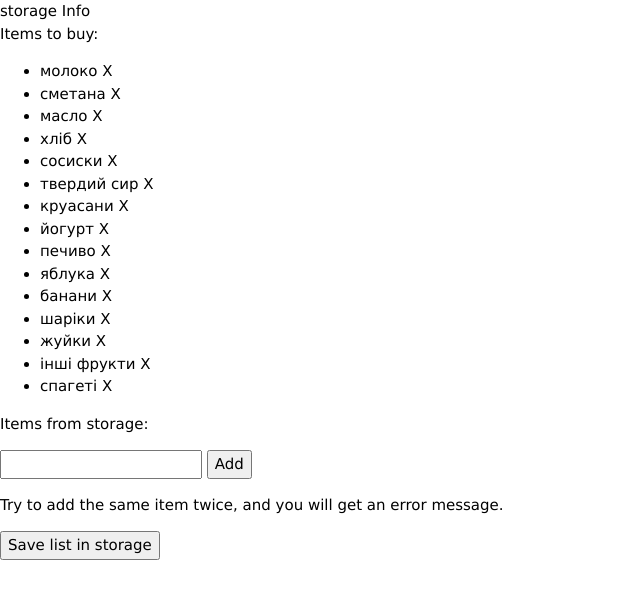
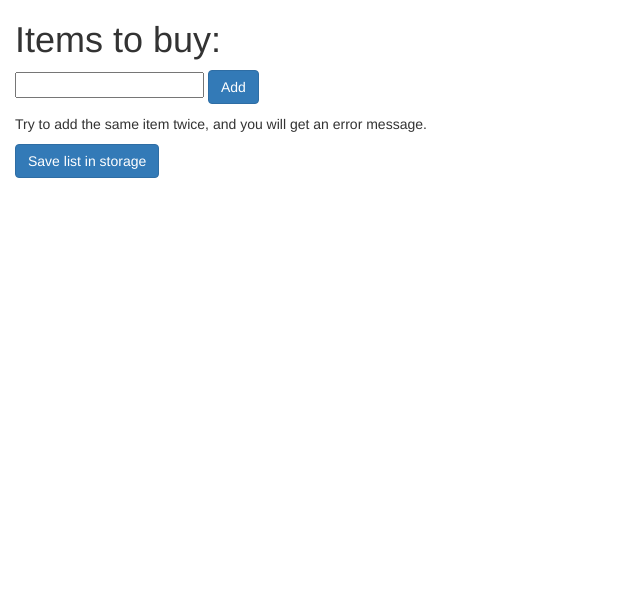
Before and after one commit to kodukha/list, a website: page views/index.html in a window 1280 px wide. Shown: the whole page, without its empty margins (0-640 px from the left). Drawn offline with nearby package versions, Linux system fonts and the light colour scheme.

Commit message:
added bootstrap styles and removed hard-coded list

```diff
--- a/views/index.html
+++ b/views/index.html
@@ -1,17 +1,21 @@
 <!DOCTYPE html>
-<html>
+<html lang="en">
+  <head>
+    <meta charset="utf-8">
+    <meta name="viewport" content="width=device-width, initial-scale=1">
     <script src="https://ajax.googleapis.com/ajax/libs/angularjs/1.4.8/angular.min.js"></script>
-
-<link rel="stylesheet" href="https://www.w3schools.com/lib/w3.css">
-
+    <link rel="stylesheet" href="https://maxcdn.bootstrapcdn.com/bootstrap/3.3.7/css/bootstrap.min.css">
+    <script src="https://ajax.googleapis.com/ajax/libs/jquery/3.1.1/jquery.min.js"></script>
+    <script src="https://maxcdn.bootstrapcdn.com/bootstrap/3.3.7/js/bootstrap.min.js"></script>
+</head>
 <body>
 
 <script>
 var app = angular.module("myShoppingList", []);
 app.controller("myCtrl", function($scope) {
-    $scope.products = ["молоко", "сметана", "масло", "хліб", "сосиски", "твердий сир", "круасани", "йогурт", "печиво", "яблука", "банани","шаріки", "жуйки", "інші фрукти", "спагеті"];
+    /*$scope.products2 = ["молоко", "сметана", "масло", "хліб", "сосиски", "твердий сир", "круасани", "йогурт", "печиво", "яблука", "банани","шаріки", "жуйки", "інші фрукти", "спагеті"];*/
     if (typeof(storage) !== "undefined") {
-      $scope.productsFromStorage=JSON.parse(localStorage.getItem("items"));
+      $scope.products=JSON.parse(localStorage.getItem("items"));
     }
 
     $scope.addItem = function () {
@@ -34,25 +38,21 @@ app.controller("myCtrl", function($scope) {
     }
 });
 </script>
-
+<div class="container-fluid">
   <div ng-app="myShoppingList" ng-controller="myCtrl">
-  <div id="storageInfo">storage Info </div>
-  <div>Items to buy: </div>
+    <div>
+      <h1>Items to buy:</h1>
         <ul>
-    <li ng-repeat="x in products">{{x}} <span ng-click="removeItem($index)">Х</span></li>
+          <li ng-repeat="x in products">{{x}} <button ng-click="removeItem($index)" class="btn btn-xs btn-primary"> Х </span></li>
         </ul>
-  <div>Items from storage: </div>
-  <div id="fromStorage"></div>
-  <ul>
-    <li ng-repeat="x in productsFromStorage">{{x}} <span ng-click="removeItem($index)">Х</span></li>
-  </ul>
+    </div>
     <input ng-model="addMe">
-  <button ng-click="addItem()">Add</button>
+    <button ng-click="addItem()" class="btn  btn-primary">Add</button>
     <p>{{errortext}}</p>
   <p>Try to add the same item twice, and you will get an error message.</p>
-<button ng-click="saveItems()">Save list in storage</button>
+  <button ng-click="saveItems()" class="btn btn-primary">Save list in storage</button>
   </div>
-
+</div>
 <script>
   var storage = window.localStorage;
 </script>
```
Lines whose indentation alone changed are shown as unchanged.
